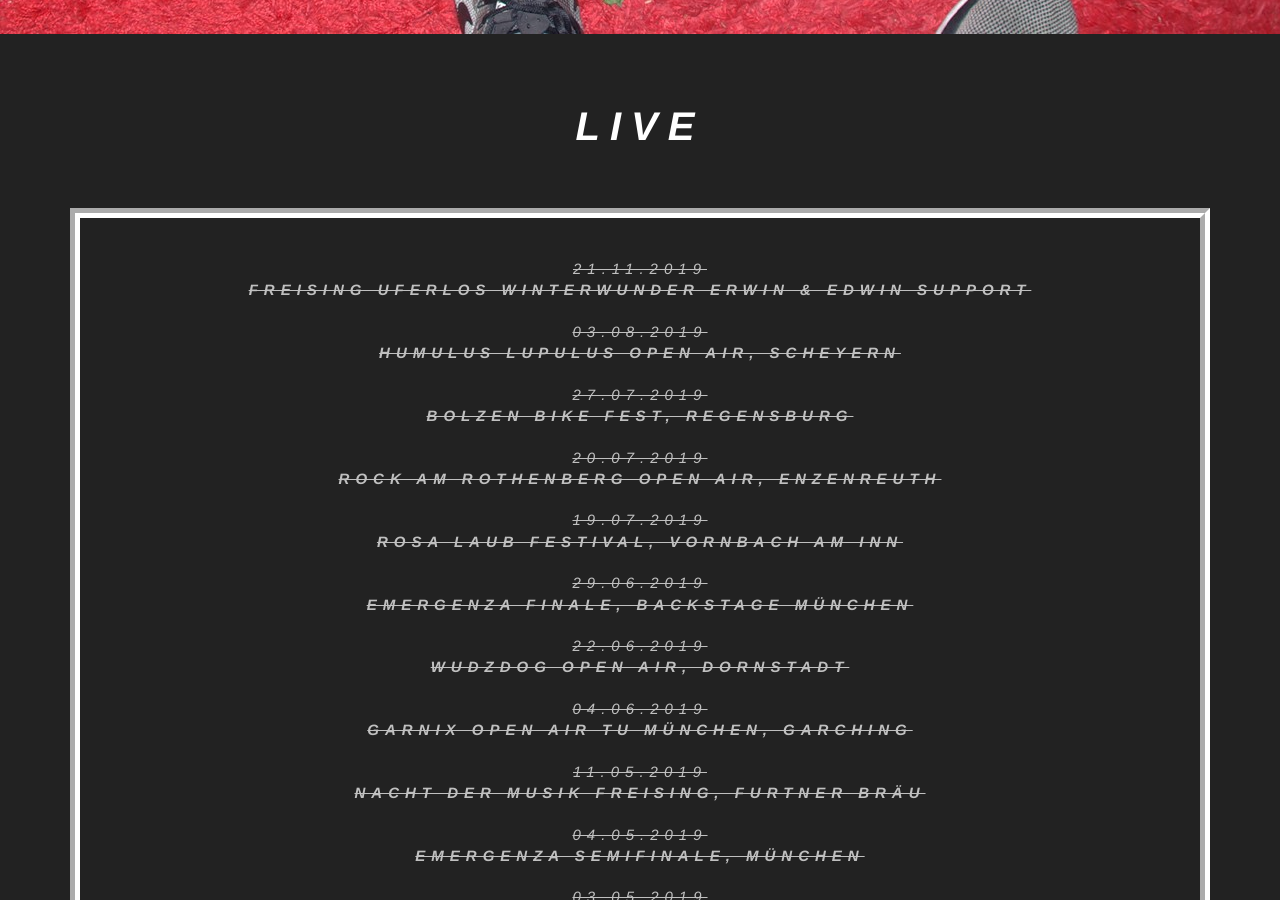
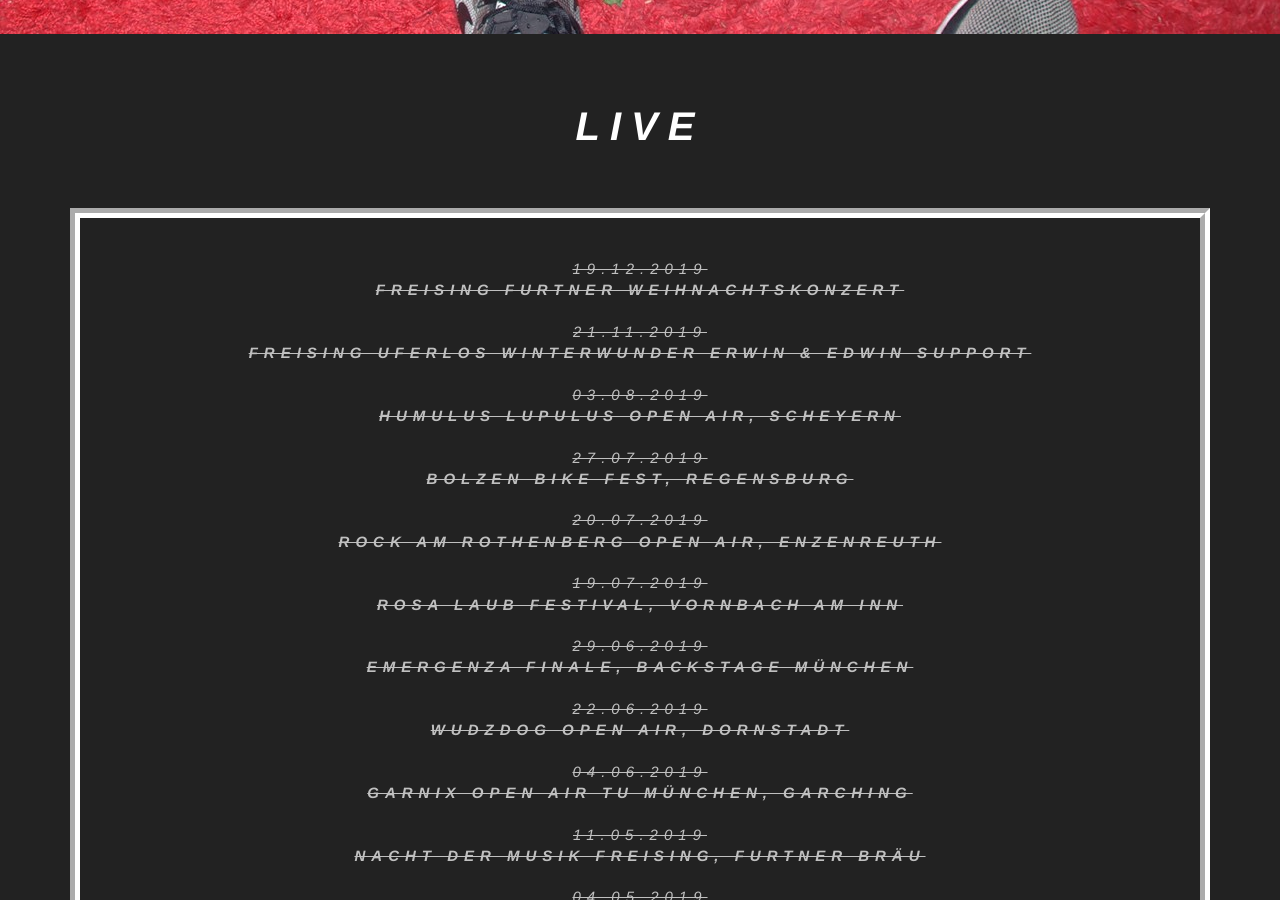
Before and after one commit to jabbadafunk/jabbadafunk.github.io, a Jekyll site: the page built from index.html, in a window 1280 px wide and 900 px high, scrolled down 866 px. Built offline with Jekyll 4.4.1, drawn with Linux system fonts in a browser that asks for light colours.

Commit message:
Update from Forestry.io jabbadafunk@gmail.com updated _data/gigs.yml

```diff
--- a/_data/gigs.yml
+++ b/_data/gigs.yml
@@ -1,4 +1,7 @@
 ---
+- location: Freising Furtner Weihnachtskonzert
+  date: 2019-12-19 23:00:00 +0000
+  completed: ''
 - location: Freising Uferlos Winterwunder Erwin & Edwin Support
   date: 2019-11-21 23:00:00 +0000
   completed: ''
```
